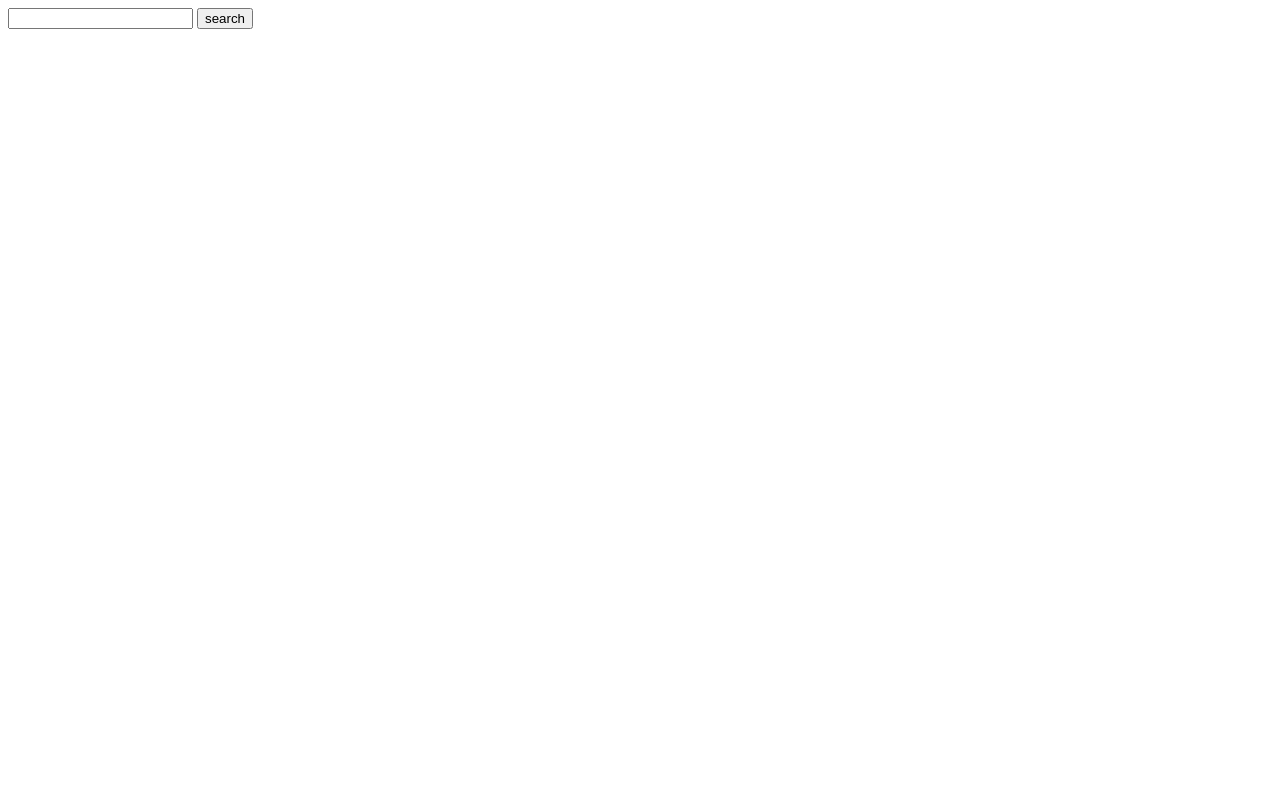
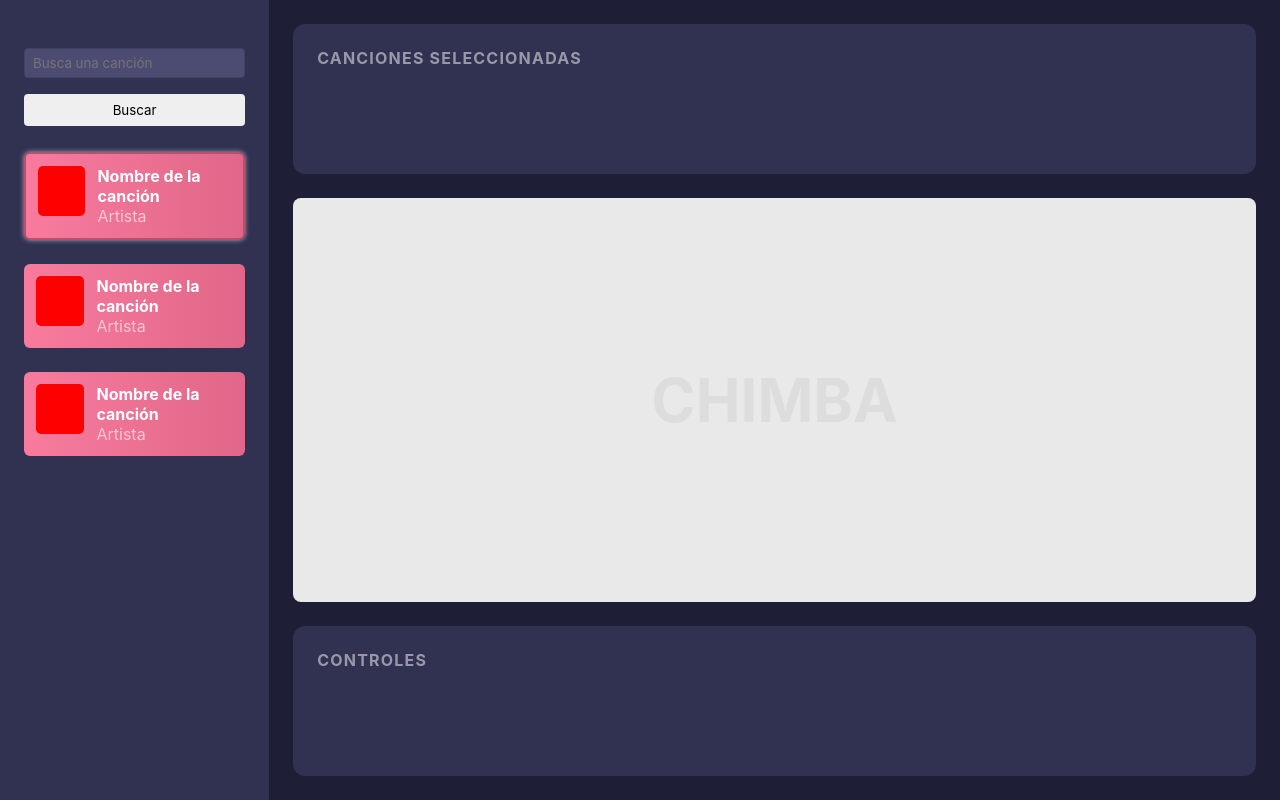
Before and after one commit to Daniel1martinez2/211-club-synthnestesia, a website: page public/index.html in a window 1280 px wide. Drawn offline with Linux system fonts and the light colour scheme.

Commit message:
implementación de nodemon y estilos

```diff
--- a/package.json
+++ b/package.json
@@ -4,7 +4,8 @@
   "description": "",
   "main": "index.js",
   "scripts": {
-    "test": "echo \"Error: no test specified\" && exit 1"
+    "back": "nodemon index.js --watch",
+    "help": "nodemon -h"
   },
   "keywords": [
     "sound",
--- a/public/index.html
+++ b/public/index.html
@@ -6,14 +6,60 @@
   <meta http-equiv="X-UA-Compatible" content="IE=edge">
   <meta name="viewport" content="width=device-width, initial-scale=1.0">
   <title>club 2021-music yay🎹</title>
+  <link rel="stylesheet" href="./styles/index.css" />
 </head>
 
-<body>
-  <article class="search">
-    <input class="search" type="text">
-    <button>search</button>
-  </article>
-  <div class="result"></div>
+<body class="body">
+  <aside class="search-bar">
+    <div class="search">
+      <input class="search-input" type="text" placeholder="Busca una canción">
+      <button class="search-btn">Buscar</button>
+    </div>
+    <article class="result">
+      <div class="result-item result-item-selected">
+        <div class="result-item-content">
+          <div class="result-item-content-img" ></div>
+          <div class="result-item-content-text">
+            <p>Nombre de la canción</p>
+            <p>Artista</p>
+          </div>
+        </div>
+      </div>
+
+      <div class="result-item">
+        <div class="result-item-content">
+          <div class="result-item-content-img" ></div>
+          <div class="result-item-content-text">
+            <p>Nombre de la canción</p>
+            <p>Artista</p>
+          </div>
+        </div>
+      </div>
+
+      <div class="result-item">
+        <div class="result-item-content">
+          <div class="result-item-content-img" ></div>
+          <div class="result-item-content-text">
+            <p>Nombre de la canción</p>
+            <p>Artista</p>
+          </div>
+        </div>
+      </div>
+
+
+    </article>
+  </aside>
+  <main class="main">
+    <header class="header">
+      <p class="title-text">Canciones seleccionadas</p>
+    </header>
+    <article class="content">
+      <p class="especial-text">Chimba</p>
+    </article>
+    <footer class="footer">
+      <p class="title-text"> Controles</p>
+    </footer>
+  </main>
 </body>
 
 </html>
--- /dev/null
+++ b/public/styles/_body.scss
@@ -0,0 +1,14 @@
+.body {
+  width: 100vw;
+  height: 100vh;
+  background-color: #1E1E36;
+  display: flex;
+}
+
+.title-text {
+  color: #fff;
+  font-weight: bold;
+  text-transform: uppercase;
+  opacity: .5;
+  letter-spacing: 1.2px;
+}
--- /dev/null
+++ b/public/styles/_content.scss
@@ -0,0 +1,18 @@
+.content {
+  background-color: rgb(233, 233, 233);
+  border-radius: 8px;
+  padding: 24px;
+  box-sizing: border-box;
+
+  display: flex;
+  justify-content: center;
+  align-items: center;
+}
+
+.especial-text {
+  font-weight: bold;
+  color: #D2D2D2;
+  text-transform: uppercase;
+  font-size: 60px;
+  opacity: .5;
+}
--- /dev/null
+++ b/public/styles/_footer.scss
@@ -0,0 +1,8 @@
+.footer {
+  background-color: #313152;
+  width: 100%;
+  height: 100%;
+  border-radius: 12px;
+  padding: 24px;
+  box-sizing: border-box;
+}
--- /dev/null
+++ b/public/styles/_header.scss
@@ -0,0 +1,8 @@
+.header {
+  background-color: #313152;
+  width: 100%;
+  height: 100%;
+  border-radius: 12px;
+  padding: 24px;
+  box-sizing: border-box;
+}
--- /dev/null
+++ b/public/styles/_main.scss
@@ -0,0 +1,9 @@
+.main {
+  width: calc(100% - 48px);
+  height: 100vh;
+  display: grid;
+  grid-template-rows: 20% 1fr 20%;
+  padding: 24px;
+  box-sizing: border-box;
+  row-gap: 24px;
+}
--- /dev/null
+++ b/public/styles/_search.scss
@@ -0,0 +1,103 @@
+.search-bar {
+  background-color: #313152;
+  width: 25vw;
+  height: 100vh;
+  padding: 24px;
+  padding-top: 48px;
+  box-sizing: border-box;
+  display: flex;
+  flex-direction: column;
+  justify-content: flex-start;
+  align-items: center;
+
+  .search {
+    width: 100%;
+    display: flex;
+    flex-direction: column;
+    justify-content: space-between;
+    align-items: center;
+    row-gap: 16px;
+    margin-bottom: 26px;
+  }
+
+  .search-input {
+    background-color: #4C4C73;
+    border: solid 1px #424263;
+    width: 100%;
+    height: 30px;
+    border-radius: 4px;
+    padding-left: 8px;
+    box-sizing: border-box;
+    color: #fff;
+    outline: none;
+    display: block;
+  }
+
+  .search-btn {
+    width: 100%;
+    display: block;
+    padding: 8px 12px;
+    box-sizing: border-box;
+    border-radius: 4px;
+    outline: none;
+    border: none;
+    transition:  all .2s;
+  }
+
+  .search-btn:hover {
+    cursor: pointer;
+    background-color: #dadada;
+  }
+}
+
+.result {
+  width: 100%;
+  height: 50px;
+  cursor: pointer;
+  display: grid;
+  row-gap: 24px;
+
+  &-item {
+    width: 100%;
+    background: linear-gradient(to left, #E06789, #f87b9e);
+    padding: 12px;
+    box-sizing: border-box;
+    border-radius: 6px;
+    display: flex;
+    justify-content: space-between;
+    align-items: center;
+    transition: all .4s;
+
+    &-content {
+      display: flex;
+      column-gap: 12px;
+
+      &-img {
+        height: 50px;
+        width: 60px;
+        border-radius: 5px;
+        background-color: red;
+      }
+
+      &-text {
+        p {
+          color: #fff;
+          opacity: .6;
+        }
+        p:first-child {
+          font-weight: bold;
+          opacity: 1;
+        }
+      }
+    }
+  }
+
+  &-item:hover {
+    box-shadow: 0px 0px 5px 0px rgba(255,255,255,0.6);
+  }
+
+  &-item-selected {
+    border: solid 2px #b94f6d;
+    box-shadow: 0px 0px 5px 0px rgba(255,255,255,0.6);
+  }
+}
--- /dev/null
+++ b/public/styles/index.scss
@@ -0,0 +1,12 @@
+@import './search';
+@import './body';
+@import './header';
+@import './main';
+@import './footer';
+@import './content';
+
+* {
+  margin: 0;
+  padding: 0;
+  font-family: -apple-system, BlinkMacSystemFont, 'Segoe UI', Roboto, Oxygen, Ubuntu, Cantarell, 'Open Sans', 'Helvetica Neue', sans-serif;
+}
```
Also changed, not shown: public/styles/index.css (added), 1 other file.
